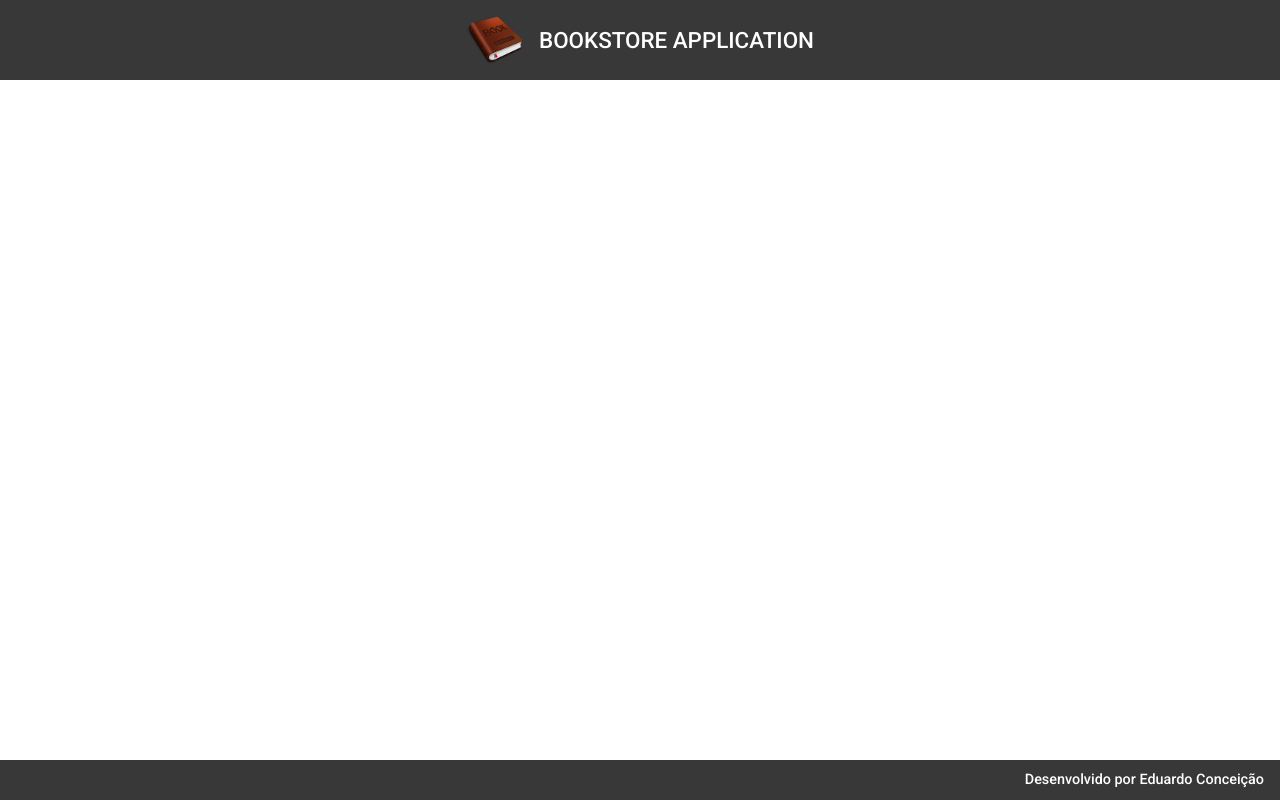
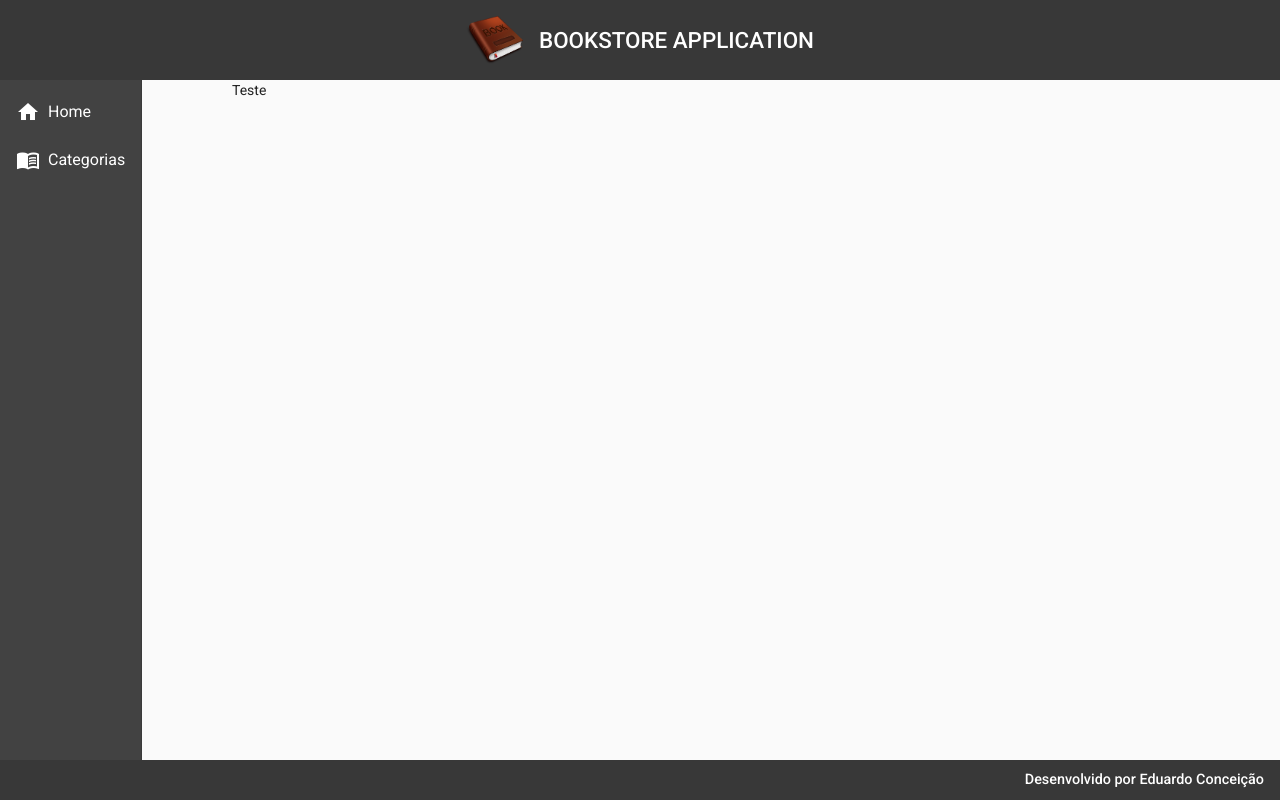
Before and after one commit to eduardoconceicao90/bookstore-front, an Angular app: page / in a window 1280 px wide. Built offline with nearby package versions, Linux system fonts and the light colour scheme.

Commit message:
Implementando o componente NAV

```diff
--- a/src/app/app.component.html
+++ b/src/app/app.component.html
@@ -1,2 +1,3 @@
 <app-header></app-header>
+<app-nav></app-nav>
 <app-footer></app-footer>
--- /dev/null
+++ b/src/app/components/template/nav/nav.component.css
@@ -0,0 +1,15 @@
+.container{
+    height: 85%;
+}
+
+mat-sidenav{
+    background-color: rgba(0, 0, 0, 0.733);
+}
+
+.mat-list-item{
+    color: white;
+}
+
+i{
+    padding-right: .5rem;
+}
--- /dev/null
+++ b/src/app/components/template/nav/nav.component.html
@@ -0,0 +1,16 @@
+<mat-sidenav-container class="container">
+    <mat-sidenav mode="side" opened>
+        <mat-nav-list>
+            <a mat-list-item>
+                <i class="material-icons">home</i> Home
+            </a>
+            <a mat-list-item>
+                <i class="material-icons">menu_book</i> Categorias
+            </a>
+        </mat-nav-list>
+    </mat-sidenav>
+
+    <mat-sidenav-content>
+        Teste
+    </mat-sidenav-content>
+</mat-sidenav-container>
--- /dev/null
+++ b/src/app/components/template/nav/nav.component.ts
@@ -0,0 +1,15 @@
+import { Component, OnInit } from '@angular/core';
+
+@Component({
+  selector: 'app-nav',
+  templateUrl: './nav.component.html',
+  styleUrls: ['./nav.component.css']
+})
+export class NavComponent implements OnInit {
+
+  constructor() { }
+
+  ngOnInit(): void {
+  }
+
+}
```
Also changed, not shown: src/app/app.module.ts (+10 -2 lines).
